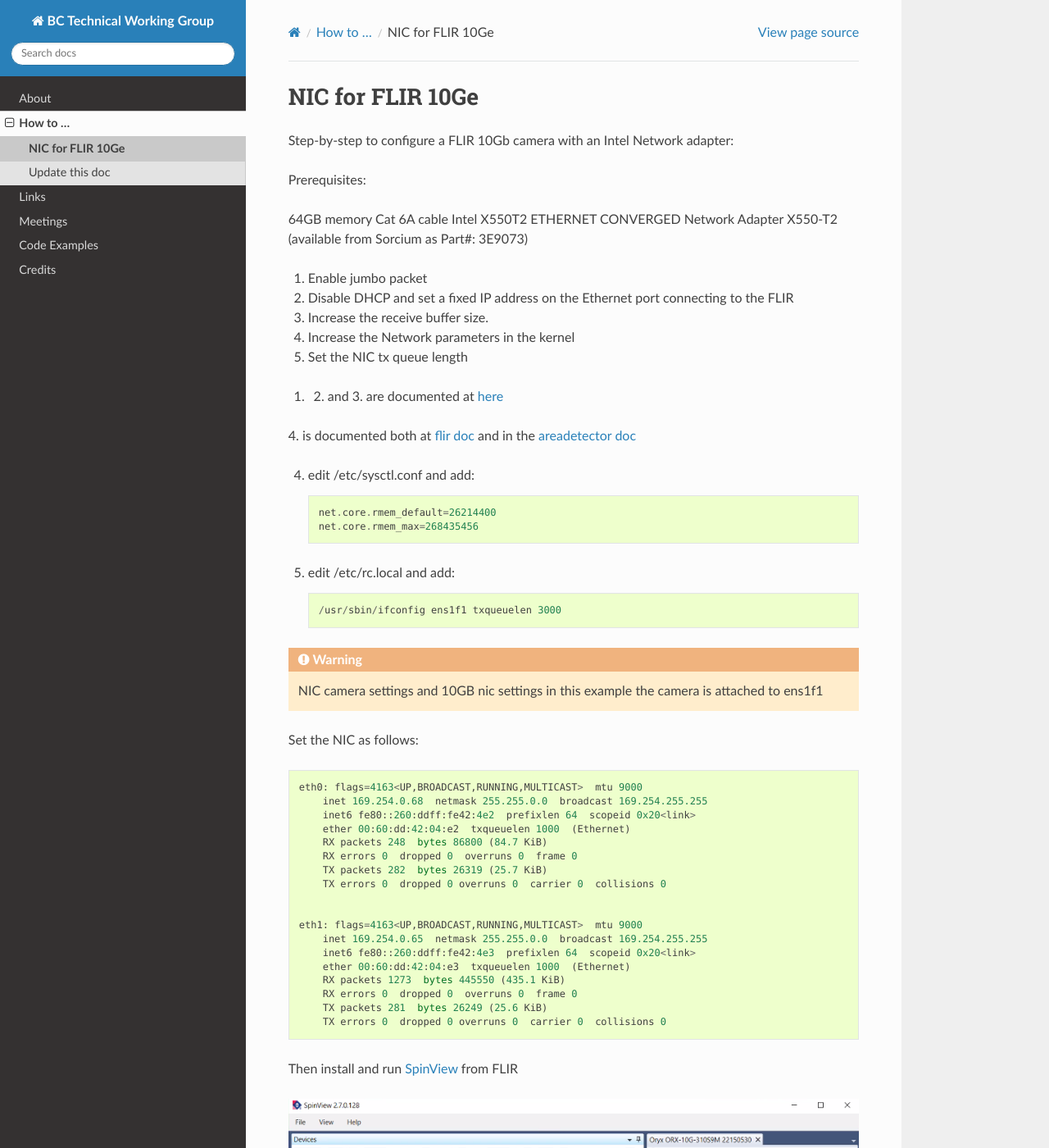
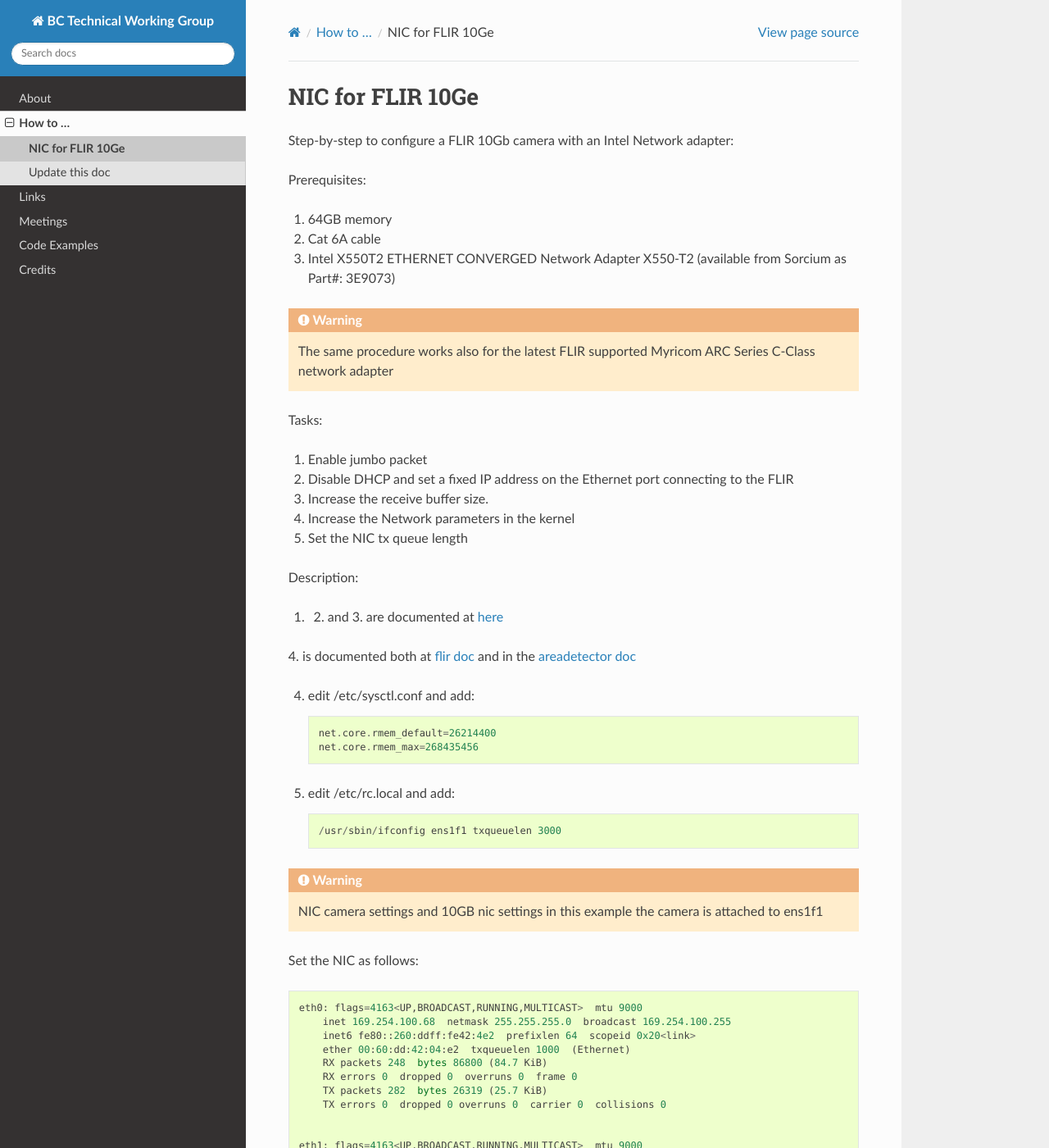
Before and after one commit to decarlof/BC-Techincal-Working-Group, a Sphinx documentation site: the page built from doc/source/howtos/doc.howtos_01.rst, in a window 1280 px wide and 1400 px high. Shown: the whole window at 82% size. Built offline with Sphinx 7.4.7 and the Read the Docs theme 2.0.0, drawn with Linux system fonts in a browser that asks for light colours; some of the changed text lies outside the part shown.

Commit message:
corrected NIC configuration to separate subnets from dual-network card

```diff
--- a/doc/source/howtos/doc.howtos_01.rst
+++ b/doc/source/howtos/doc.howtos_01.rst
@@ -7,17 +7,21 @@
 
 Prerequisites:
 
-64GB memory
-Cat 6A cable
-Intel X550T2 ETHERNET CONVERGED Network Adapter X550-T2 (available from Sorcium as Part#: 3E9073)
+#. 64GB memory
+#. Cat 6A cable
+#. Intel X550T2 ETHERNET CONVERGED Network Adapter X550-T2 (available from Sorcium as Part#: 3E9073)
 
-1. Enable jumbo packet
-2. Disable DHCP and set a fixed IP address on the Ethernet port connecting to the FLIR
-3. Increase the receive buffer size.
-4. Increase the Network parameters in the kernel
-5. Set the NIC tx queue length
+.. warning:: The same procedure works also for the latest FLIR supported Myricom ARC Series C-Class network adapter
 
+Tasks:
 
+#. Enable jumbo packet
+#. Disable DHCP and set a fixed IP address on the Ethernet port connecting to the FLIR
+#. Increase the receive buffer size.
+#. Increase the Network parameters in the kernel
+#. Set the NIC tx queue length
+
+Description:
 
 1. 2. and 3. are documented at `here <https://www.flir.com/support-center/iis/machine-vision/knowledge-base/lost-ethernet-data-packets-on-linux-systems/>`_
 
@@ -39,7 +43,7 @@
 Set the NIC as follows::
 
     eth0: flags=4163<UP,BROADCAST,RUNNING,MULTICAST>  mtu 9000
-        inet 169.254.0.68  netmask 255.255.0.0  broadcast 169.254.255.255
+        inet 169.254.100.68  netmask 255.255.255.0  broadcast 169.254.100.255
         inet6 fe80::260:ddff:fe42:4e2  prefixlen 64  scopeid 0x20<link>
         ether 00:60:dd:42:04:e2  txqueuelen 1000  (Ethernet)
         RX packets 248  bytes 86800 (84.7 KiB)
@@ -49,7 +53,7 @@
 
 
     eth1: flags=4163<UP,BROADCAST,RUNNING,MULTICAST>  mtu 9000
-        inet 169.254.0.65  netmask 255.255.0.0  broadcast 169.254.255.255
+        inet 169.254.0.65  netmask 255.255.255.0  broadcast 169.254.0.255
         inet6 fe80::260:ddff:fe42:4e3  prefixlen 64  scopeid 0x20<link>
         ether 00:60:dd:42:04:e3  txqueuelen 1000  (Ethernet)
         RX packets 1273  bytes 445550 (435.1 KiB)
@@ -57,16 +61,25 @@
         TX packets 281  bytes 26249 (25.6 KiB)
         TX errors 0  dropped 0 overruns 0  carrier 0  collisions 0
 
-Then install and run `SpinView <https://flir.app.boxcn.net/v/SpinnakerSDK/folder/68522911814>`_  from FLIR
+After the above tasks are completed we need to configure the camera with a static IP address in the same NIC subnet. To accomplish this task install and run `SpinView <https://flir.app.boxcn.net/v/SpinnakerSDK/folder/68522911814>`_  from FLIR and connect the camera to the same subnet the computer running spinview is connected to, then:
+
 
 .. image:: ../img/spinview_01.png
    :width: 720px
    :align: center
 
+
 .. image:: ../img/spinview_02.png
    :width: 310px
    :align: center
 
+
 .. image:: ../img/spinview_03.png
    :width: 310px
    :align: center
+
+
+.. warning:: After the above configuration is completed power cycle the camera to implement the IP address changes.
+
+
+Reconnect the camera to the NIC on the AreaDetector controller computer an ping to its IP address to confirm the connectivity. The configuration is now complete.
```
